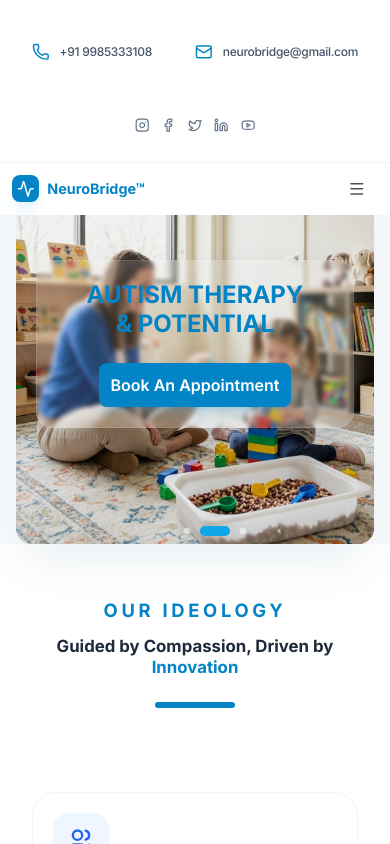
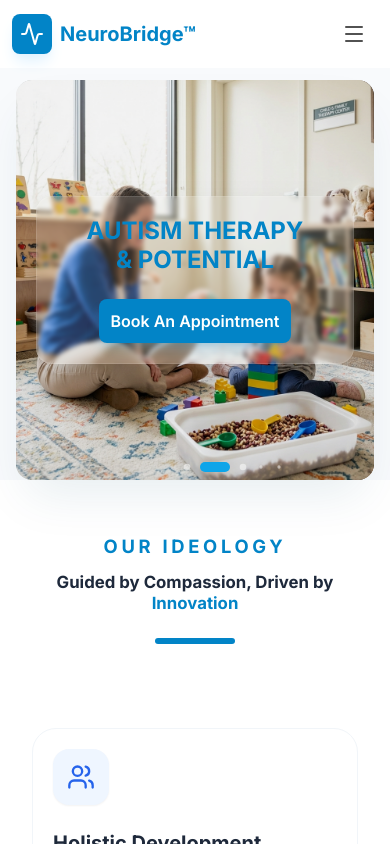
Before and after one commit to satwiknarwaCB/Hospital, a React (Vite) app: page / in a window 390 px wide. Shown: the top 844 px of the page. Built offline with nearby package versions, Linux system fonts and the light colour scheme.

Commit message:
modify in movile view

```diff
--- a/src/audit_fixes.css
+++ b/src/audit_fixes.css
@@ -6,43 +6,6 @@
 /* ── Top-most Fixed Area (Header + TopBar) ── */
 header {
     z-index: 9999 !important;
-}
-
-@media (max-width: 480px) {
-    header>div:first-child>div[class*="container"]>div:nth-child(2) {
-        display: none !important;
-    }
-
-    header a[href*="mailto"] {
-        display: none !important;
-    }
-
-    header>div:first-child {
-        height: 36px !important;
-        padding: 0 !important;
-        display: flex !important;
-        align-items: center !important;
-    }
-
-    header div[class*="items-center justify-between"] {
-        padding-top: 0.25rem !important;
-        padding-bottom: 0.25rem !important;
-        gap: 0.25rem !important;
-    }
-
-    header span[class*="font-bold"] {
-        font-size: 0.9rem !important;
-        margin: 0 !important;
-    }
-
-    header div[class*="bg-[#0284c7]"] {
-        padding: 0.3rem !important;
-    }
-
-    header svg {
-        height: 1.1rem !important;
-        width: 1.1rem !important;
-    }
 }
 
 /* ── Tablet Fixes (768px - 1024px) ── */
@@ -153,53 +116,3 @@ body {
     overflow-x: hidden !important;
     width: 100% !important;
 }
-
-/* ── Fix: Show Social Media Icons on Mobile ── */
-@media (max-width: 480px) {
-
-    /* Give header a solid background so it sits above content clearly */
-    header {
-        background-color: #ffffff !important;
-        backdrop-filter: none !important;
-    }
-
-    /* Override fixed height on TopBar wrapper so it can grow for stacked rows */
-    header>div:first-child {
-        height: auto !important;
-        padding-top: 0.25rem !important;
-        padding-bottom: 0.25rem !important;
-    }
-
-    /* Override the rule that hides the social-icons container */
-    header>div:first-child>div[class*="container"]>div:nth-child(2) {
-        display: flex !important;
-        gap: 0.75rem !important;
-        justify-content: center !important;
-    }
-
-    /* Make the TopBar stack vertically so both rows fit */
-    header>div:first-child>div[class*="container"] {
-        flex-direction: column !important;
-        align-items: center !important;
-        gap: 0.25rem !important;
-        padding-top: 0.35rem !important;
-        padding-bottom: 0.35rem !important;
-    }
-
-    /* Keep social icons compact and prevent oversized touch targets */
-    header>div:first-child>div[class*="container"]>div:nth-child(2) a {
-        min-height: auto !important;
-        padding: 0 !important;
-    }
-
-    header>div:first-child>div[class*="container"]>div:nth-child(2) svg {
-        height: 0.9rem !important;
-        width: 0.9rem !important;
-    }
-
-    /* Increase hero slider top padding to push below the taller header */
-    [class*="pt-28 md:pt-36"],
-    [class*="pt-28"] {
-        padding-top: 9rem !important;
-    }
-}
--- a/src/components/Header.jsx
+++ b/src/components/Header.jsx
@@ -49,11 +49,11 @@ const Header = () => {
             />
 
             <header
-                className={`fixed top-0 left-0 right-0 z-50 transition-all duration-300 ${isScrolled ? 'bg-white/90 backdrop-blur-md shadow-sm' : 'bg-transparent'
+                className={`fixed top-0 left-0 right-0 z-50 transition-all duration-300 ${isScrolled || isMobileMenuOpen ? 'bg-white/95 backdrop-blur-md shadow-sm' : 'bg-white lg:bg-transparent'
                     }`}
             >
                 {!isScrolled && <TopBar />}
-                <div className={`container mx-auto px-4 md:px-6 lg:px-8 flex items-center justify-between transition-all duration-300 ${isScrolled ? 'py-2' : 'py-4'}`}>
+                <div className={`container mx-auto px-4 md:px-6 lg:px-8 flex items-center justify-between transition-all duration-300 ${isScrolled ? 'py-2' : 'py-3 lg:py-4'}`}>
                     {/* Logo */}
                     <Link to="/" className="flex items-center gap-2 group">
                         <div className="p-2 bg-[#0284c7] rounded-lg group-hover:scale-110 transition-transform shadow-lg shadow-sky-100">
@@ -142,7 +142,7 @@ const Header = () => {
 
                     {/* Mobile Menu Toggle */}
                     <button
-                        className="lg:hidden p-2 text-neutral-600 hover:bg-neutral-100 rounded-lg"
+                        className="lg:hidden p-2 text-neutral-600 hover:bg-neutral-100 rounded-lg transition-colors"
                         onClick={() => setIsMobileMenuOpen(!isMobileMenuOpen)}
                     >
                         {isMobileMenuOpen ? <X className="h-6 w-6" /> : <Menu className="h-6 w-6" />}
@@ -151,8 +151,8 @@ const Header = () => {
 
                 {/* Mobile Menu */}
                 {isMobileMenuOpen && (
-                    <div className="lg:hidden absolute top-full left-0 right-0 bg-white border-t border-neutral-100 shadow-xl p-4 animate-in slide-in-from-top-4 duration-200">
-                        <nav className="flex flex-col gap-4">
+                    <div className="lg:hidden absolute top-full left-0 right-0 bg-white border-t border-neutral-100 shadow-2xl p-4 overflow-y-auto max-h-[calc(100dvh-80px)] animate-in slide-in-from-top-4 duration-200">
+                        <nav className="flex flex-col gap-4 pb-8">
                             {navLinks.slice(0, 2).map((link) => (
                                 <Link
                                     key={link.name}
@@ -214,7 +214,7 @@ const Header = () => {
                                     Join NeuroBridge™
                                 </Button>
                                 <Button
-                                    className="w-full"
+                                    className="w-full bg-[#0284c7] hover:bg-sky-700 text-white"
                                     onClick={() => {
                                         setIsMobileMenuOpen(false);
                                         setIsAppointmentModalOpen(true);
--- a/src/components/TopBar.jsx
+++ b/src/components/TopBar.jsx
@@ -3,7 +3,7 @@ import { Phone, Mail, Instagram, Facebook, Twitter, Linkedin, Youtube } from 'lu
 
 const TopBar = () => {
     return (
-        <div className="bg-white text-slate-600 py-2.5 text-xs md:text-sm border-b border-slate-100">
+        <div className="hidden md:block bg-white text-slate-600 py-2.5 text-xs md:text-sm border-b border-slate-100">
             <div className="container mx-auto px-4 md:px-6 lg:px-8 flex flex-col md:flex-row justify-between items-center gap-2">
                 <div className="flex items-center gap-4 md:gap-8">
                     <a href="tel:+919985333108" className="flex items-center gap-2.5 hover:text-[#0284c7] transition-colors group">
```
Also changed, not shown: 1 other file (tests, documents, lock files or other folders).
